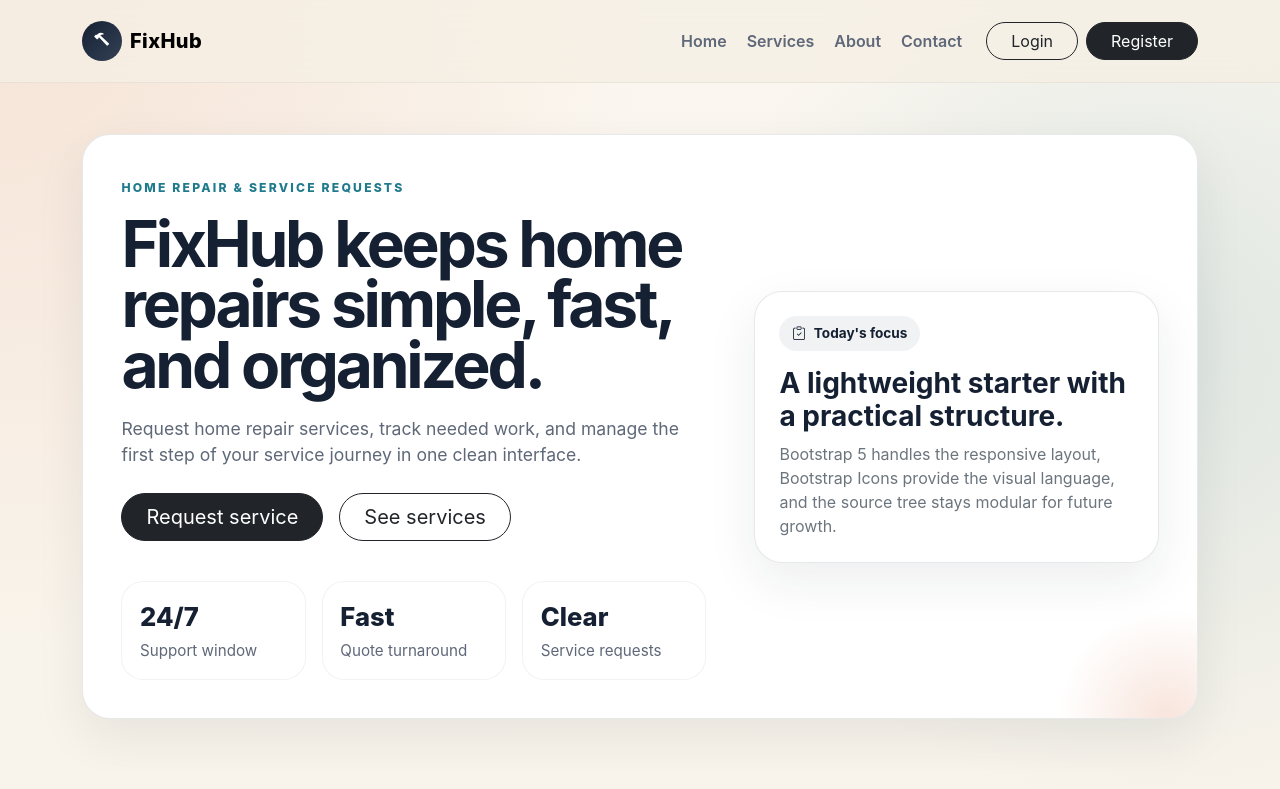
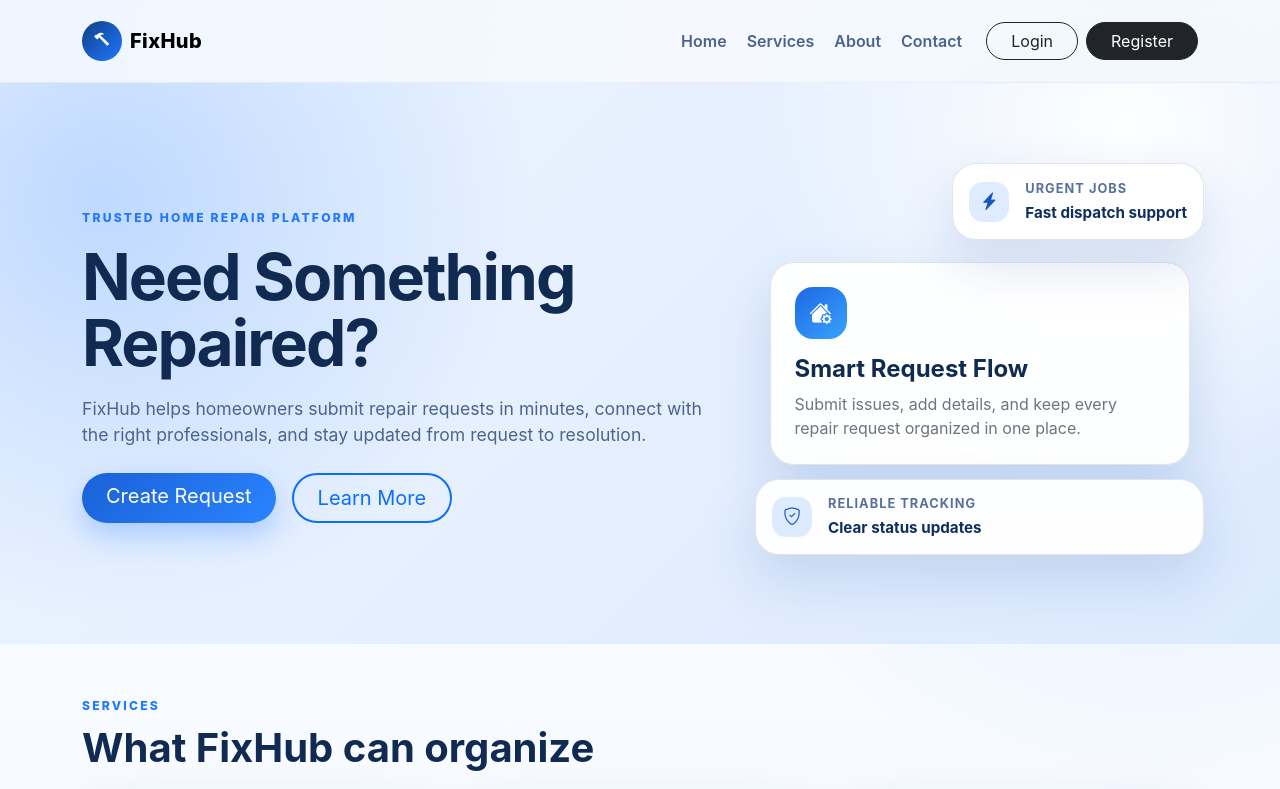
Before and after one commit to NedNikolov/FixHub-Home-Repair-Service-Requests, a website built with Vite: page index.html in a window 1280 px wide. Shown: the top 789 px of the page. Built offline with nearby package versions, Linux system fonts and the light colour scheme.

Commit message:
Create landing page hero section
Create landing page hero section

```diff
--- a/src/css/styles.css
+++ b/src/css/styles.css
@@ -1,13 +1,13 @@
 :root {
-  --fh-bg: #f5efe4;
+  --fh-bg: #f4f8ff;
   --fh-surface: rgba(255, 255, 255, 0.82);
   --fh-surface-strong: #ffffff;
-  --fh-ink: #152033;
-  --fh-muted: #5e6878;
-  --fh-accent: #d96b3b;
-  --fh-accent-2: #1f7a8c;
-  --fh-border: rgba(21, 32, 51, 0.1);
-  --fh-shadow: 0 18px 50px rgba(21, 32, 51, 0.08);
+  --fh-ink: #102a52;
+  --fh-muted: #4c648c;
+  --fh-accent: #1d5fd1;
+  --fh-accent-2: #1f78ff;
+  --fh-border: rgba(16, 42, 82, 0.12);
+  --fh-shadow: 0 18px 50px rgba(13, 60, 135, 0.12);
 }
 
 * {
@@ -23,9 +23,9 @@
   min-width: 320px;
   color: var(--fh-ink);
   background:
-    radial-gradient(circle at top left, rgba(217, 107, 59, 0.14), transparent 30%),
-    radial-gradient(circle at 90% 20%, rgba(31, 122, 140, 0.13), transparent 25%),
-    linear-gradient(180deg, #fbf7f0 0%, var(--fh-bg) 100%);
+    radial-gradient(circle at top left, rgba(31, 120, 255, 0.17), transparent 30%),
+    radial-gradient(circle at 90% 20%, rgba(80, 156, 255, 0.14), transparent 27%),
+    linear-gradient(180deg, #fafdff 0%, var(--fh-bg) 100%);
   font-family: Inter, system-ui, -apple-system, BlinkMacSystemFont, 'Segoe UI', sans-serif;
 }
 
@@ -35,8 +35,8 @@
 
 .navbar {
   backdrop-filter: blur(16px);
-  background: rgba(245, 239, 228, 0.8);
-  border-bottom: 1px solid rgba(21, 32, 51, 0.06);
+  background: rgba(244, 248, 255, 0.86);
+  border-bottom: 1px solid rgba(16, 42, 82, 0.06);
 }
 
 .navbar-brand {
@@ -51,7 +51,7 @@
   width: 2.5rem;
   height: 2.5rem;
   border-radius: 999px;
-  background: linear-gradient(135deg, var(--fh-ink), #344155);
+  background: linear-gradient(135deg, #0f3f88, #1f78ff);
   color: #fff;
   font-size: 0.95rem;
 }
@@ -70,10 +70,13 @@
 .hero {
   position: relative;
   overflow: hidden;
-  padding: clamp(2rem, 4vw, 4rem) 0;
+  padding: clamp(2rem, 4vw, 4.5rem) 0;
+  background:
+    radial-gradient(circle at 8% 20%, rgba(31, 120, 255, 0.22), transparent 34%),
+    radial-gradient(circle at 88% 8%, rgba(255, 255, 255, 0.95), rgba(255, 255, 255, 0) 30%),
+    linear-gradient(135deg, #eef5ff 0%, #dceafe 100%);
 }
 
-.hero-card,
 .feature-card,
 .section-card {
   background: var(--fh-surface-strong);
@@ -82,21 +85,9 @@
   box-shadow: var(--fh-shadow);
 }
 
-.hero-card {
-  position: relative;
-  overflow: hidden;
-  padding: clamp(1.5rem, 3vw, 2.5rem);
-}
-
-.hero-card::after {
-  content: '';
-  position: absolute;
-  inset: auto -80px -110px auto;
-  width: 220px;
-  height: 220px;
-  border-radius: 50%;
-  background: radial-gradient(circle, rgba(217, 107, 59, 0.18), transparent 70%);
-  pointer-events: none;
+.hero-container {
+  padding-top: clamp(0.25rem, 1.5vw, 1.5rem);
+  padding-bottom: clamp(0.25rem, 1.5vw, 1.5rem);
 }
 
 .eyebrow {
@@ -111,9 +102,9 @@
 }
 
 .hero-title {
-  font-size: clamp(2.5rem, 5vw, 4.75rem);
-  line-height: 0.95;
-  letter-spacing: -0.05em;
+  font-size: clamp(2.3rem, 5vw, 4.35rem);
+  line-height: 1.03;
+  letter-spacing: -0.03em;
   margin: 1rem 0 1.25rem;
 }
 
@@ -123,29 +114,94 @@
   max-width: 58ch;
 }
 
-.metric-grid {
-  margin-top: 1.5rem;
+.hero .btn-primary {
+  background: linear-gradient(135deg, #1a61d8, #2a84ff);
+  border: none;
+  box-shadow: 0 12px 28px rgba(31, 120, 255, 0.28);
 }
 
-.metric {
-  padding: 1rem 1.1rem;
-  border-radius: 22px;
-  background: var(--fh-surface);
-  border: 1px solid rgba(21, 32, 51, 0.06);
+.hero .btn-primary:hover,
+.hero .btn-primary:focus {
+  background: linear-gradient(135deg, #1858c5, #1f78ff);
 }
 
-.metric-value {
-  display: block;
-  font-size: 1.6rem;
-  font-weight: 800;
-  color: var(--fh-ink);
+.hero .btn-outline-primary {
+  border-width: 2px;
 }
 
-.metric-label {
-  display: block;
-  color: var(--fh-muted);
-  margin-top: 0.25rem;
+.hero-visual {
+  position: relative;
+  min-height: 420px;
+  display: grid;
+  place-items: center;
+}
+
+.visual-card {
+  border-radius: 24px;
+  border: 1px solid rgba(16, 42, 82, 0.12);
+  background: rgba(255, 255, 255, 0.95);
+  box-shadow: 0 24px 55px rgba(16, 66, 152, 0.15);
+}
+
+.visual-card-primary {
+  width: min(100%, 420px);
+  padding: 1.5rem;
+}
+
+.visual-icon-wrap {
+  width: 3.25rem;
+  height: 3.25rem;
+  border-radius: 18px;
+  display: inline-flex;
+  align-items: center;
+  justify-content: center;
+  margin-bottom: 1rem;
+  color: #fff;
+  background: linear-gradient(140deg, #1e69e2, #38a2ff);
+  font-size: 1.4rem;
+}
+
+.visual-card-floating {
+  position: absolute;
+  padding: 0.9rem 1rem;
+  min-width: 220px;
+}
+
+.visual-card-floating {
+  top: 10px;
+  right: -6px;
+}
+
+.visual-card-floating.alt {
+  top: auto;
+  bottom: 18px;
+  left: -6px;
+}
+
+.mini-icon {
+  width: 2.5rem;
+  height: 2.5rem;
+  border-radius: 14px;
+  display: inline-flex;
+  align-items: center;
+  justify-content: center;
+  background: rgba(31, 120, 255, 0.14);
+  color: #1457c4;
+  font-size: 1.1rem;
+}
+
+.mini-label {
+  color: #56719c;
+  font-size: 0.8rem;
+  text-transform: uppercase;
+  letter-spacing: 0.08em;
+  font-weight: 700;
+}
+
+.mini-value {
+  color: #0f2e5e;
   font-size: 0.95rem;
+  font-weight: 700;
 }
 
 .section-card,
@@ -171,7 +227,7 @@
 
 .contact-strip {
   color: #fff;
-  background: linear-gradient(135deg, rgba(21, 32, 51, 0.96), rgba(31, 122, 140, 0.94));
+  background: linear-gradient(135deg, rgba(14, 57, 125, 0.97), rgba(31, 120, 255, 0.95));
 }
 
 .contact-strip .text-secondary {
@@ -179,6 +235,19 @@
 }
 
 @media (max-width: 991.98px) {
+  .hero-visual {
+    min-height: auto;
+    display: flex;
+    flex-direction: column;
+    gap: 1rem;
+  }
+
+  .visual-card-floating,
+  .visual-card-floating.alt {
+    position: static;
+    width: min(100%, 420px);
+  }
+
   .navbar .btn {
     width: 100%;
   }
--- a/src/js/pages/home.js
+++ b/src/js/pages/home.js
@@ -33,48 +33,48 @@
 
   return `
     <section class="hero" id="home">
-      <div class="container">
-        <div class="hero-card">
-          <div class="row align-items-center g-4 g-lg-5">
-            <div class="col-lg-7">
-              <span class="eyebrow">Home Repair & Service Requests</span>
-              <h1 class="hero-title fw-bold">FixHub keeps home repairs simple, fast, and organized.</h1>
-              <p class="hero-lead mb-4">
-                Request home repair services, track needed work, and manage the first step of your service journey in one clean interface.
-              </p>
-              <div class="d-flex flex-wrap gap-3">
-                <a class="btn btn-dark btn-lg rounded-pill px-4" href="#contact">Request service</a>
-                <a class="btn btn-outline-dark btn-lg rounded-pill px-4" href="#services">See services</a>
-              </div>
-              <div class="row g-3 metric-grid">
-                <div class="col-12 col-sm-4">
-                  <div class="metric">
-                    <span class="metric-value">24/7</span>
-                    <span class="metric-label">Support window</span>
+      <div class="container hero-container">
+        <div class="row align-items-center g-4 g-xl-5">
+          <div class="col-lg-7">
+            <span class="eyebrow">Trusted Home Repair Platform</span>
+            <h1 class="hero-title fw-bold">Need Something Repaired?</h1>
+            <p class="hero-lead mb-4">
+              FixHub helps homeowners submit repair requests in minutes, connect with the right professionals, and stay updated from request to resolution.
+            </p>
+            <div class="d-flex flex-wrap gap-3">
+              <a class="btn btn-primary btn-lg rounded-pill px-4" href="#contact">Create Request</a>
+              <a class="btn btn-outline-primary btn-lg rounded-pill px-4" href="#about">Learn More</a>
+            </div>
+          </div>
+          <div class="col-lg-5">
+            <div class="hero-visual" aria-hidden="true">
+              <article class="visual-card visual-card-primary">
+                <div class="visual-icon-wrap">
+                  <i class="bi bi-house-gear-fill"></i>
+                </div>
+                <h2 class="h4 fw-bold mb-2">Smart Request Flow</h2>
+                <p class="text-secondary mb-0">Submit issues, add details, and keep every repair request organized in one place.</p>
+              </article>
+
+              <article class="visual-card visual-card-floating">
+                <div class="d-flex align-items-center gap-3">
+                  <div class="mini-icon"><i class="bi bi-lightning-charge-fill"></i></div>
+                  <div>
+                    <p class="mini-label mb-1">Urgent jobs</p>
+                    <p class="mini-value mb-0">Fast dispatch support</p>
                   </div>
                 </div>
-                <div class="col-12 col-sm-4">
-                  <div class="metric">
-                    <span class="metric-value">Fast</span>
-                    <span class="metric-label">Quote turnaround</span>
+              </article>
+
+              <article class="visual-card visual-card-floating alt">
+                <div class="d-flex align-items-center gap-3">
+                  <div class="mini-icon"><i class="bi bi-shield-check"></i></div>
+                  <div>
+                    <p class="mini-label mb-1">Reliable tracking</p>
+                    <p class="mini-value mb-0">Clear status updates</p>
                   </div>
                 </div>
-                <div class="col-12 col-sm-4">
-                  <div class="metric">
-                    <span class="metric-value">Clear</span>
-                    <span class="metric-label">Service requests</span>
-                  </div>
-                </div>
-              </div>
-            </div>
-            <div class="col-lg-5">
-              <div class="section-card">
-                <span class="service-pill mb-3"><i class="bi bi-clipboard-check"></i> Today&apos;s focus</span>
-                <h2 class="h3 fw-bold">A lightweight starter with a practical structure.</h2>
-                <p class="text-secondary mb-0">
-                  Bootstrap 5 handles the responsive layout, Bootstrap Icons provide the visual language, and the source tree stays modular for future growth.
-                </p>
-              </div>
+              </article>
             </div>
           </div>
         </div>
```
Also changed, not shown: dist/assets/index-CJfyE05g.js (deleted), dist/assets/index-CyqhNrOl.css, dist/assets/index-loxKnBuB.js (added), dist/index.html.
